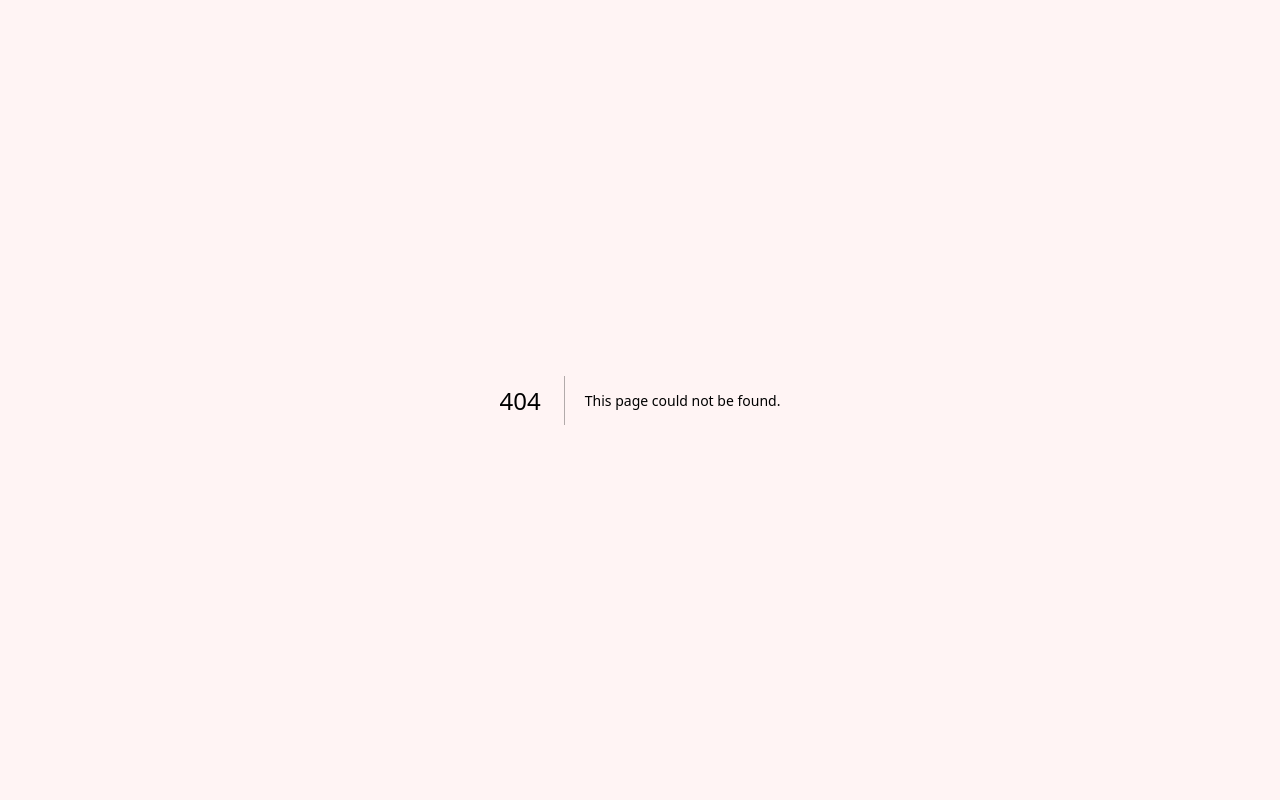
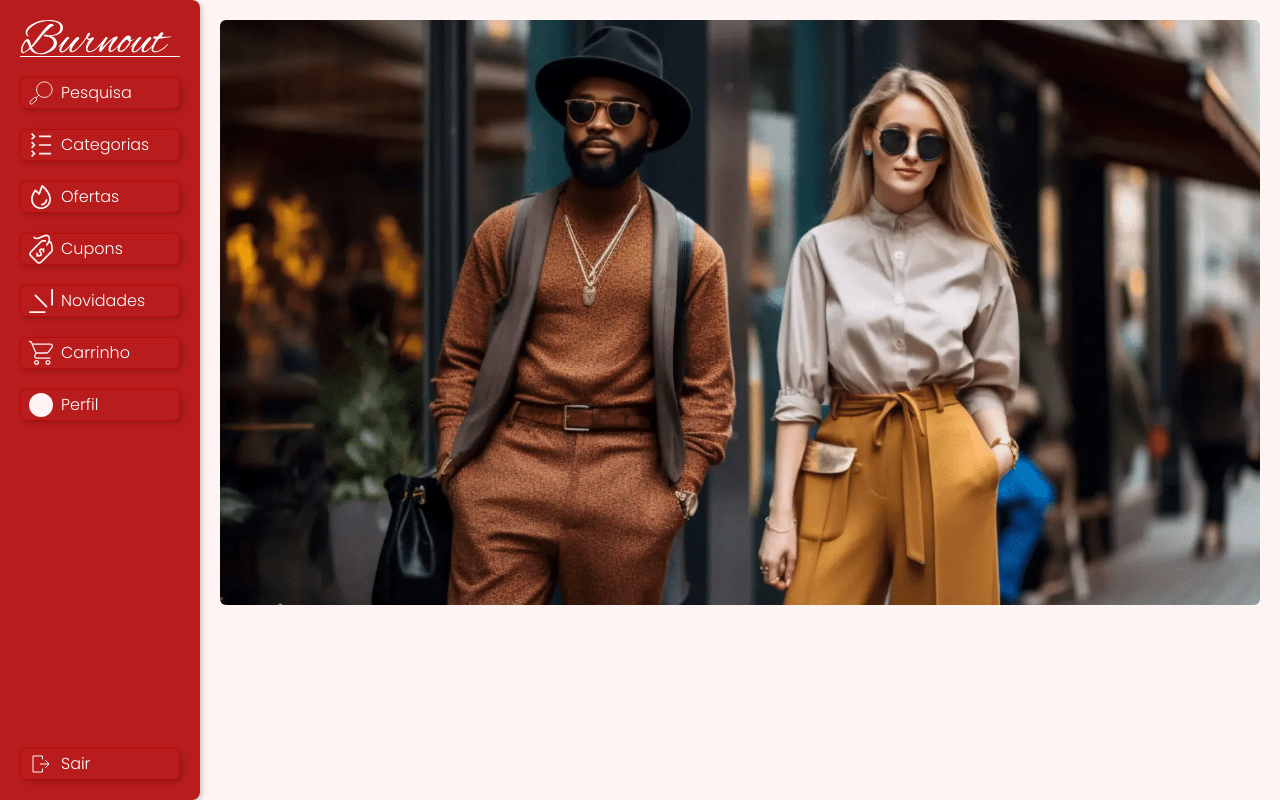
Before and after one commit to MarcosFerreira2024/Burnout, a Next.js app: page /home in a window 1280 px wide. Before the commit this address had no page. Built offline with nearby package versions, Linux system fonts and the light colour scheme.

Commit message:
começo da home

```diff
--- /dev/null
+++ b/src/app/(Pages)/(root)/home/page.tsx
@@ -0,0 +1,12 @@
+import React from 'react'
+import Carousel from '../../../components/Carousel'
+
+function page() {
+  return (
+    <div >
+        <Carousel />
+    </div>
+  )
+}
+
+export default page
--- /dev/null
+++ b/src/app/(Pages)/(root)/layout.tsx
@@ -0,0 +1,23 @@
+import NavBar from "../../components/NavBar";
+import NavBarMobile from "../../components/NavBarMobile";
+
+export default function RootLayout({
+  children,
+}: Readonly<{
+  children: React.ReactNode;
+}>) {
+  return (
+        <main className="flex " >
+            <div className="xl:w-[200px] w-[72px] sm:block hidden ">
+              <NavBar/>
+            </div>
+            <div className="sm:hidden ">
+              <NavBarMobile/>
+
+            </div>
+            <div className=" flex-1 pt-20 sm:pt-0" >
+                {children}
+            </div>
+        </main>
+  );
+}
--- /dev/null
+++ b/src/app/components/Carousel.tsx
@@ -0,0 +1,12 @@
+import Image from 'next/image'
+import React from 'react'
+
+function Carousel() {
+  return (
+    <div className='mx-auto sm:pt-5  sm:px-5 max-w-[1240px]  '>
+      <Image  src={"/home/foto-1.png"} width={1440} height={600} quality={100} className='sm:rounded-md object-cover object-top' alt='hollywood Style'/>
+    </div>
+  )
+}
+
+export default Carousel
--- /dev/null
+++ b/src/app/components/NavBar.tsx
@@ -0,0 +1,74 @@
+"use client"
+import Image from 'next/image'
+import { redirect } from 'next/navigation'
+import React from 'react'
+import NavButton from './NavButtons'
+
+const dataNavBar = [
+    {
+        src:"/ui/pesquisa.svg",
+        alt:"Abrir pesquisa",
+        perfil:false,
+        label:"Pesquisa"
+    },
+    {
+        src:"/ui/categorias.svg",
+        alt:"Ver categorias",
+        perfil:false,
+        label:"Categorias"
+    },
+    {
+        src:"/ui/ofertas.svg",
+        alt:"Ver ofertas",
+        perfil:false,
+        label:"Ofertas"
+    },
+    {
+        src:"/ui/cupom.svg",
+        alt:"Ver cupons",
+        perfil:false,
+        label:"Cupons"
+    },
+    {
+        src:"/ui/new.svg",
+        alt:"Abrir novidades",
+        perfil:false,
+        label:"Novidades"
+    },
+    {
+        src:"/ui/cart.svg",
+        alt:"Abrir carrinho",
+        perfil:false,
+        label:"Carrinho"
+    },
+    {
+        src:"/ui/perfil.png",
+        alt:"Abrir perfil",
+        perfil:true,
+        label:"Perfil"
+    },
+
+
+]
+
+function NavBar() {
+  return (
+    <main className='px-5 xl:py-0 py-5 fixed min-h-[100vh] bg-mainBg rounded-r-lg inner drop  '>
+        <nav className='flex flex-col min-h-[calc(100vh-20px)] items-start xl:items-center justify-between pt-5'>
+            <div className='flex flex-col items-start gap-5 xl:pt-[57px] pt-[37px] '>
+                <Image onClick={()=> redirect('/home')} src={`/auth/logo-burnout.svg`} width={160} height={37} className="hidden xl:block xl:absolute top-5" alt='Logo Empresa' />
+                {dataNavBar.map((item,i)=> (
+                    <NavButton alt={item.alt} label={item.label} perfil={item.perfil} src={item.src} key={i}/>
+                ))}
+
+            </div >
+            <div className='flex items-start xl:pt-[20px] xl:pb-0 pb-5'>
+                <NavButton src={"/ui/sair.svg"} alt={"Sair da conta"} perfil={false} label={"Sair"} />
+            </div>
+
+        </nav>
+    </main>
+  )
+}
+
+export default NavBar
--- /dev/null
+++ b/src/app/components/NavBarMobile.tsx
@@ -0,0 +1,33 @@
+"use client"
+import Image from 'next/image'
+import { redirect } from 'next/navigation'
+import React from 'react'
+import NavButton from './NavButtons'
+
+
+
+function NavBarMobile() {
+  return (
+    <>
+        <aside className='items-center fixed gap-2 h-[60px] top-0 w-[100%] bg-mainBg  inner drop flex  justify-between p-2  '>
+            <Image onClick={()=> redirect("/home")} src={"/auth/logo-burnout.svg"} alt='logo burnout' width={120} height={25} />
+            <div className='flex hover:bg-mainStroke ease-in-out duration-300 opacity-90 transition-all items-center relative  p-2 rounded-md bg-mainBg font-poppins w-[100%] max-w-[300px]  border-mainStroke border-[1px]  inner drop outline-none'>
+                <label htmlFor="search" className='flex items-center  cursor-pointer'><Image alt='' src={"/ui/pesquisa.svg"} width={16} className='absolute right-2' height={16} /></label>
+                <input type="search" className='outline-none bg-transparent w-[85%] placeholder:text-secundaryTitle text-subtitle text-secundaryTitle ' placeholder='Pesquisar' id='search'/>
+            </div>
+            <div>
+                <NavButton alt='perfil' label='perfil' src='/ui/perfil.png' perfil />
+            </div>
+        </aside>
+        <main className='px-5 h-[60px] py-5 fixed bottom-0 w-[100%] bg-mainBg  inner drop  '>
+
+
+        </main>
+
+
+    </>
+
+  )
+}
+
+export default NavBarMobile
--- /dev/null
+++ b/src/app/components/NavButtons.tsx
@@ -0,0 +1,23 @@
+import Image from 'next/image'
+import React, { ComponentPropsWithRef } from 'react'
+
+interface NavButton{
+    label:string,
+    src:string,
+    alt:string,
+    perfil:boolean
+    props?:ComponentPropsWithRef<"button">
+}
+
+function NavButton({label,src="/ui/perfil.svg",alt,perfil,...props}:NavButton) {
+
+
+  return (
+    <button {...props} className='flex outline-mainSubtitle  hover:opacity-90 hover:bg-mainStroke transition-opacity  ease-in-out duration-300 border-[1px] border-mainStroke gap-2 justify-center xl:justify-normal font-poppins py-1 xl:pl-2 max-h-[32px] items-center bg-mainBg inner drop rounded-md   w-[32px] xl:w-[160px] '>
+      <Image width={24} height={24} title={alt} className={`${perfil?"rounded-full bg-mainBg object-cover":""}`} src={src} alt={alt}/>
+      <p className='text-secundaryTitle text-subtitle xl:block hidden'>{label}</p>
+    </button>
+  )
+}
+
+export default NavButton
```
